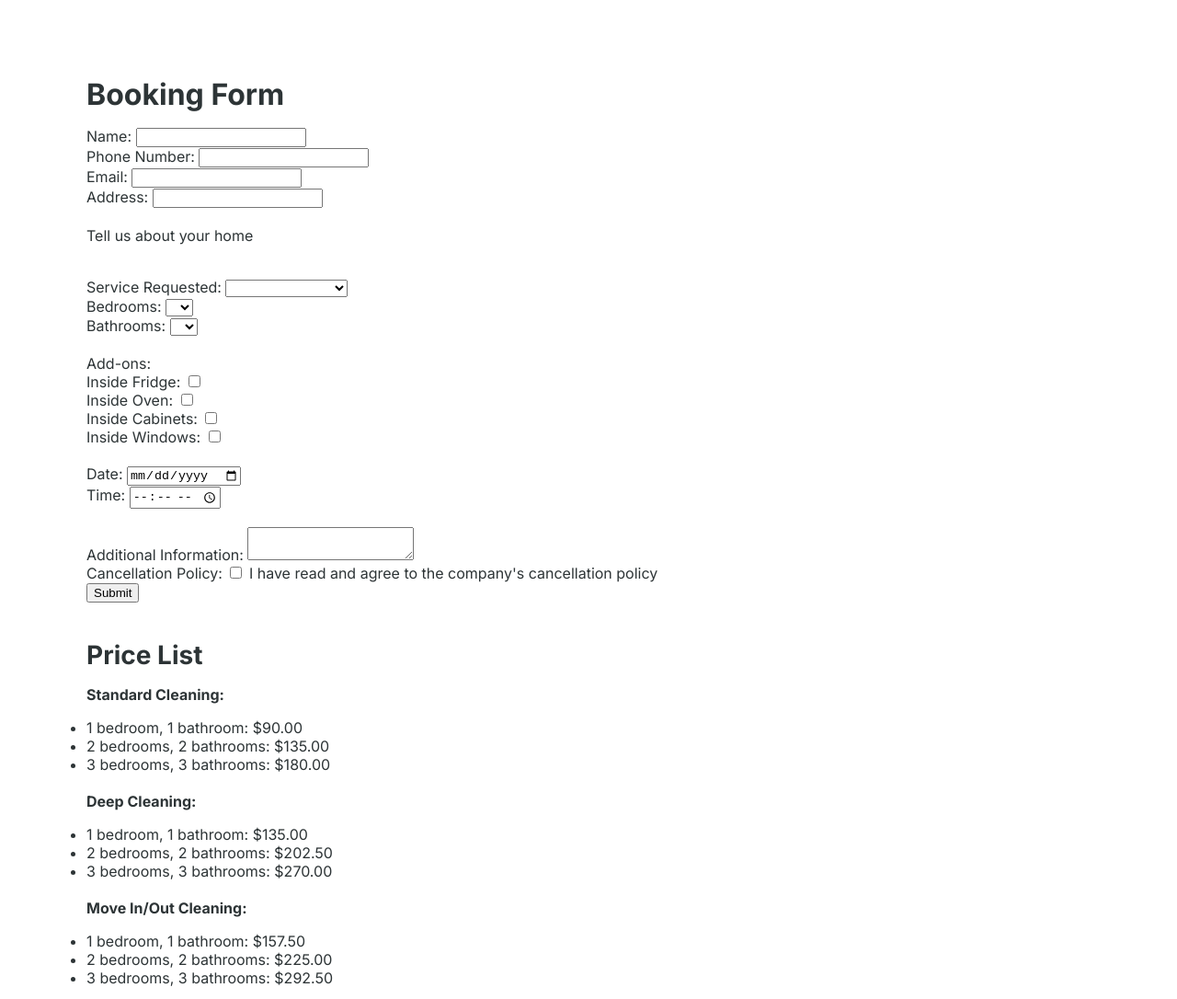
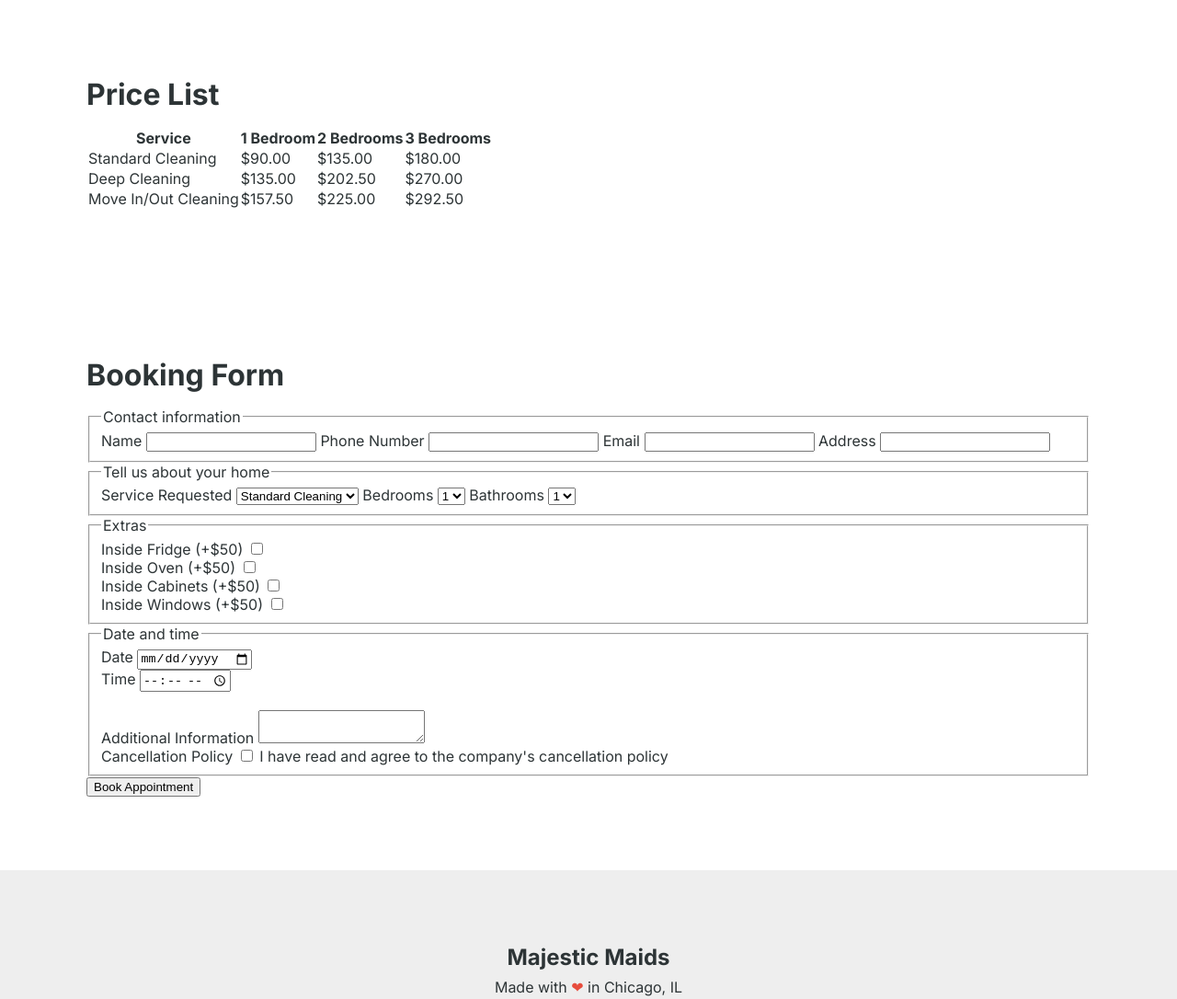
Before and after one commit to crengutaibrian/CIS181-project, a plain HTML site: page book-now.html in a window 1280 px wide. Shown: the part 273-1359 px from the top of the page at 92% size. Drawn offline with Linux system fonts and the light colour scheme.

Commit message:
Add content

```diff
--- a/book-now.html
+++ b/book-now.html
@@ -32,6 +32,7 @@
             />
           </a>
           <div class="nav-menu">
+            <a href="index.html" class="nav-link">Home</a>
             <a href="services.html" class="nav-link">Services</a>
             <a href="book-now.html" class="nav-link">Booking</a>
             <a href="about.html" class="nav-link">About Us</a>
@@ -55,137 +56,130 @@
         </div>
       </section>
 
+      <section>
+        <div class="container">
+          <h2>Price List</h2>
+          <table>
+            <tbody>
+              <tr>
+                <th>Service</th>
+                <th>1 Bedroom</th>
+                <th>2 Bedrooms</th>
+                <th>3 Bedrooms</th>
+              </tr>
+              <tr>
+                <td>Standard Cleaning</td>
+                <td>$90.00</td>
+                <td>$135.00</td>
+                <td>$180.00</td>
+              </tr>
+              <tr>
+                <td>Deep Cleaning</td>
+                <td>$135.00</td>
+                <td>$202.50</td>
+                <td>$270.00</td>
+              </tr>
+              <tr>
+                <td>Move In/Out Cleaning</td>
+                <td>$157.50</td>
+                <td>$225.00</td>
+                <td>$292.50</td>
+              </tr>
+            </tbody>
+          </table>
+        </div>
+      </section>
+
       <!-- Section 6.5.3. -->
       <section>
         <div class="container">
           <!-- Your code goes here -->
           <h2>Booking Form</h2>
           <form action="#" method="POST">
-      <div class="form-group">
-        <label for="name">Name:</label>
-        <input type="text" id="name" name="name" required />
-      </div>
+            <fieldset>
+              <legend>Contact information</legend>
 
-      <div class="form-group">
-        <label for="phone number">Phone Number:</label>
-        <input type="tel" id="phone" name="phone" required />
-      </div>
+              <label for="name">Name</label>
+              <input id="name" type="text" name="name" required />
 
-      <div class="form-group">
-        <label for="email">Email:</label>
-        <input type="email" id="email" name="email" required />
-      </div>
-      <div class="form-group">
-        <label for="address">Address:</label>
-        <input type="email" id="address" name="address" required />
-      </div>
-      <br>
-      <p>Tell us about your home</p>
-      <br>
+              <label for="phone">Phone Number</label>
+              <input id="phone" type="tel" name="phone" required />
 
-      <div class="form-group">
-        <label for="service">Service Requested:</label>
+              <label for="email">Email</label>
+              <input id="email" type="email" name="email" required />
+
+              <label for="address">Address</label>
+              <input id="address" type="email" name="address" required />
+            </fieldset>
+
+            <fieldset>
+              <legend>Tell us about your home</legend>
+
+              <label for="service">Service Requested</label>
               <select id="service" name="service">
-          <option value=""></option>
-          <option value="standard cleaning">Standard Cleaning</option>
-          <option value="deep cleaning">Deep Cleaning</option>
-          <option value="move in/out 3">Move in/out 3</option>
+                <option value="1" selected>Standard Cleaning</option>
+                <option value="2">Deep Cleaning</option>
+                <option value="3">Move In/Out</option>
               </select>
-      </div>
-      <div>
-        <label for="bedrooms">Bedrooms:</label>
+
+              <label for="bedrooms">Bedrooms</label>
               <select name="bedrooms" id="bedrooms">
-          <option value=""></option>
-          <option value="1">1</option>
+                <option value="0">0</option>
+                <option value="1" selected>1</option>
                 <option value="2">2</option>
                 <option value="3">3</option>
               </select>
-      </div>
 
-      <div>
-        <label for="bathrooms">Bathrooms:</label>
+              <label for="bathrooms">Bathrooms</label>
               <select name="bathrooms" id="bathrooms">
-          <option value=""></option>
-          <option value="1">1</option>
+                <option value="1">0</option>
+                <option value="1" selected>1</option>
                 <option value="2">2</option>
                 <option value="3">3</option>
               </select>
-      </div>
+            </fieldset>
 
+            <fieldset>
+              <legend>Extras</legend>
+              <label for="fridge">Inside Fridge (+$50)</label>
+              <input type="checkbox" name="fridge" id="fridge" />
+              <br />
+              <label for="oven">Inside Oven (+$50)</label>
+              <input type="checkbox" name="oven" id="oven" />
+              <br />
+              <label for="cabinets">Inside Cabinets (+$50)</label>
+              <input type="checkbox" name="cabinets" id="cabinets" />
+              <br />
+              <label for="windows">Inside Windows (+$50)</label>
+              <input type="checkbox" name="windows" id="windows" />
+            </fieldset>
+
+            <fieldset>
+              <legend>Date and time</legend>
               <div>
-      <br>
-        Add-ons: <br>
-        <label for="fridge">Inside Fridge:</label>
-        <input type="checkbox" name="fridge" id="fridge">
-        <br>
-        <label for="oven">Inside Oven:</label>
-        <input type="checkbox" name="oven" id="oven">
-        <br>
-        <label for="cabinets">Inside Cabinets:</label>
-        <input type="checkbox" name="cabinets" id="cabinets">
-        <br>
-        <label for="windows">Inside Windows:</label>
-        <input type="checkbox" name="windows" id="windows">
-      </div>
-      <br>
-      <div class="form-group">
-        <label for="date">Date:</label>
+                <label for="date">Date</label>
                 <input type="date" id="date" name="date" required />
               </div>
-      <div class="form-group">
-        <label for="time">Time:</label>
+              <div>
+                <label for="time">Time</label>
                 <input type="time" id="time" name="time" required />
               </div>
-      <br>
-      <div class="form-group">
-        <label for="info">Additional Information:</label>
+              <br />
+              <div>
+                <label for="info">Additional Information</label>
                 <textarea id="info" name="info"></textarea>
               </div>
-      <div class="form-group">
-        <label for="cancel">Cancellation Policy:</label>
+              <div>
+                <label for="cancel">Cancellation Policy</label>
                 <input type="checkbox" id="cancel" name="cancel" required />
-        <span>I have read and agree to the company's cancellation policy</span>
+                <span
+                  >I have read and agree to the company's cancellation
+                  policy</span
+                >
               </div>
-      <button type="submit">Submit</button>
+            </fieldset>
+            <button type="submit">Book Appointment</button>
           </form>
-
-    <br>
-    <br>
-    <h3>Price List</h3>
-
-        <h6>Standard Cleaning:</h6>
-        <ul>
-          <li>1 bedroom, 1 bathroom: $90.00</li>
-          <li>2 bedrooms, 2 bathrooms: $135.00</li>
-          <li>3 bedrooms, 3 bathrooms: $180.00</li>
-        </ul>
-      </li>
-      <br>
-       <h6>Deep Cleaning:</h6>
-        <ul>
-          <li>1 bedroom, 1 bathroom: $135.00</li>
-          <li>2 bedrooms, 2 bathrooms: $202.50</li>
-          <li>3 bedrooms, 3 bathrooms: $270.00</li>
-        </ul>
-      </li>
-     <br>
-      <h6>Move In/Out Cleaning:</h6>
-        <ul>
-          <li>1 bedroom, 1 bathroom: $157.50</li>
-          <li>2 bedrooms, 2 bathrooms: $225.00</li>
-          <li>3 bedrooms, 3 bathrooms: $292.50</li>
-        </ul>
-      </li>
-    </ul>
-    <br>
-    <h6>Extra Services:</h6>
-    <ul>
-      <li>Inside Fridge: $50.00</li>
-      <li>Inside Oven: $50.00</li>
-      <li>Inside Cabinets: $50.00</li>
-      <li>Interior Windows: $15.00 per window</li>
-    </ul>
-
         </div>
       </section>
     </main>
```
Also changed, not shown: about.html (+26 -53 lines), contact.html (+2 -2 lines), faq.html (+1 -0 lines), index.html (+1 -0 lines), services.html (+1 -0 lines), 1 other file. Lines whose indentation alone changed are shown as unchanged.
